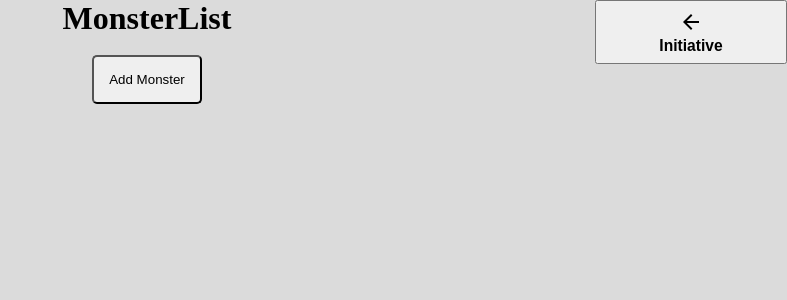
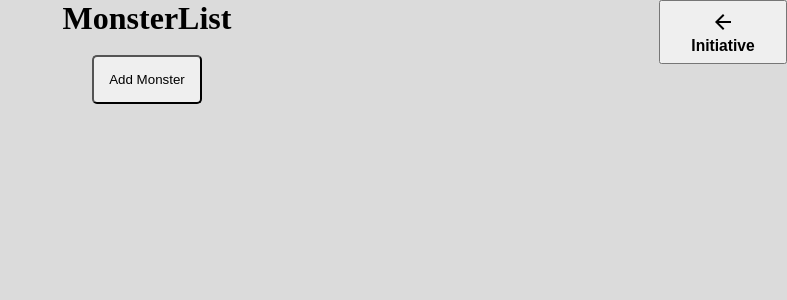
Before and after one commit to odylic/dm_monster_screen, a React app: page / in a window 1280 px wide. Shown: the top 300 px of the page, without its empty margins (493-1280 px from the left). Built offline with nearby package versions, Linux system fonts and the light colour scheme.

Commit message:
fixed scrolling

```diff
--- a/src/App.scss
+++ b/src/App.scss
@@ -2,6 +2,7 @@
   margin: 0;
   padding: 0;
   box-sizing: border-box;
+
 }
 
 
@@ -14,8 +15,7 @@
   height: 100vh;
   width: 100vw;
   background: rgb(219, 219, 219);
-
-
+  overflow: scroll;
 }
 
 .header {
@@ -58,13 +58,13 @@
   position: fixed;
   left: 0;
   top: 0;
-  transform: translate3d(85vw, 0, 0);
+  transform: translate3d(90vw, 0, 0);
   transition: transform 0.3s cubic-bezier(0, 0.52, 0, 1);
   width: 20vw;
   height: 100vh;
 
 .showInitiativeButton {
-  width: 15vw;
+  width: 10vw;
   height: 8vh;
 }
 
```
Also changed, not shown: public/build/bundle.js.
